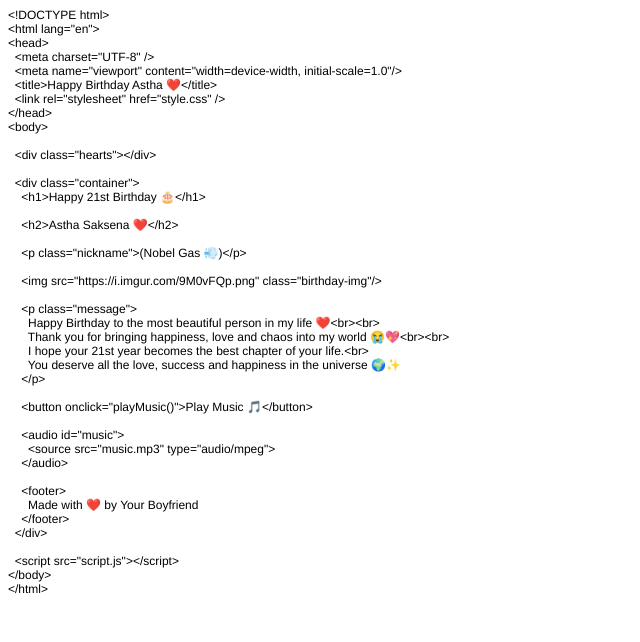
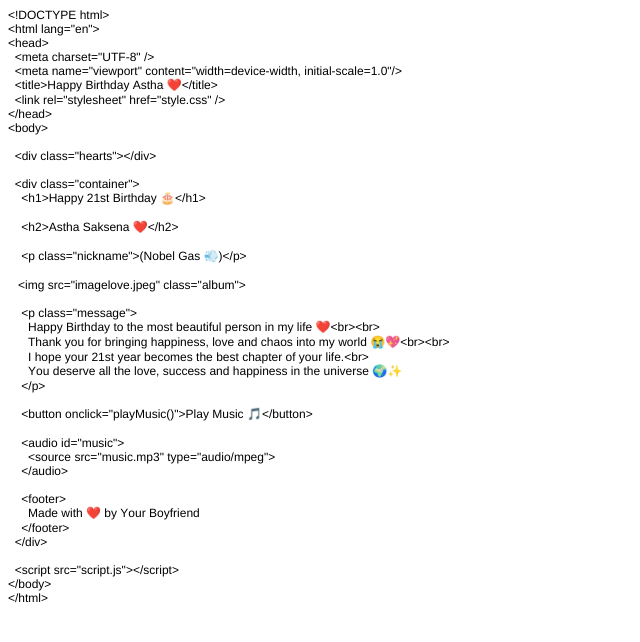
Before and after one commit to prince373936-art/astha-birthday, a plain HTML site: page index.html in a window 1280 px wide. Shown: the whole page, without its empty margins (0-640 px from the left). Drawn offline with Linux system fonts and the light colour scheme.

Commit message:
Add files via upload

```diff
--- a/index.html
+++ b/index.html
@@ -7,52 +7,54 @@
   <meta name="Generator" content="Cocoa HTML Writer">
   <meta name="CocoaVersion" content="2299.77">
   <style type="text/css">
-    p.p1 {margin: 0.0px 0.0px 0.0px 0.0px; font: 12.0px Helvetica}
-    p.p2 {margin: 0.0px 0.0px 0.0px 0.0px; font: 12.0px Helvetica; min-height: 14.0px}
+    p.p1 {margin: 0.0px 0.0px 0.0px 0.0px; font: 12.0px Helvetica; -webkit-text-stroke: #000000}
+    p.p2 {margin: 0.0px 0.0px 0.0px 0.0px; font: 12.0px Helvetica; -webkit-text-stroke: #000000; min-height: 14.0px}
+    span.s1 {font-kerning: none}
+    span.s2 {font: 12.0px 'Apple Color Emoji'; font-kerning: none}
   </style>
 </head>
 <body>
-<p class="p1">&lt;!DOCTYPE html&gt;</p>
-<p class="p1">&lt;html lang="en"&gt;</p>
-<p class="p1">&lt;head&gt;</p>
-<p class="p1"><span class="Apple-converted-space">  </span>&lt;meta charset="UTF-8" /&gt;</p>
-<p class="p1"><span class="Apple-converted-space">  </span>&lt;meta name="viewport" content="width=device-width, initial-scale=1.0"/&gt;</p>
-<p class="p1"><span class="Apple-converted-space">  </span>&lt;title&gt;Happy Birthday Astha ❤️&lt;/title&gt;</p>
-<p class="p1"><span class="Apple-converted-space">  </span>&lt;link rel="stylesheet" href="style.css" /&gt;</p>
-<p class="p1">&lt;/head&gt;</p>
-<p class="p1">&lt;body&gt;</p>
-<p class="p2"><br></p>
-<p class="p1"><span class="Apple-converted-space">  </span>&lt;div class="hearts"&gt;&lt;/div&gt;</p>
-<p class="p2"><br></p>
-<p class="p1"><span class="Apple-converted-space">  </span>&lt;div class="container"&gt;</p>
-<p class="p1"><span class="Apple-converted-space">    </span>&lt;h1&gt;Happy 21st Birthday 🎂&lt;/h1&gt;</p>
-<p class="p2"><br></p>
-<p class="p1"><span class="Apple-converted-space">    </span>&lt;h2&gt;Astha Saksena ❤️&lt;/h2&gt;</p>
-<p class="p2"><br></p>
-<p class="p1"><span class="Apple-converted-space">    </span>&lt;p class="nickname"&gt;(Nobel Gas 💨)&lt;/p&gt;</p>
-<p class="p2"><br></p>
-<p class="p1"><span class="Apple-converted-space">    </span>&lt;img src="https://i.imgur.com/9M0vFQp.png" class="birthday-img"/&gt;</p>
-<p class="p2"><br></p>
-<p class="p1"><span class="Apple-converted-space">    </span>&lt;p class="message"&gt;</p>
-<p class="p1"><span class="Apple-converted-space">      </span>Happy Birthday to the most beautiful person in my life ❤️&lt;br&gt;&lt;br&gt;</p>
-<p class="p1"><span class="Apple-converted-space">      </span>Thank you for bringing happiness, love and chaos into my world 😭💖&lt;br&gt;&lt;br&gt;</p>
-<p class="p1"><span class="Apple-converted-space">      </span>I hope your 21st year becomes the best chapter of your life.&lt;br&gt;</p>
-<p class="p1"><span class="Apple-converted-space">      </span>You deserve all the love, success and happiness in the universe 🌍✨</p>
-<p class="p1"><span class="Apple-converted-space">    </span>&lt;/p&gt;</p>
-<p class="p2"><br></p>
-<p class="p1"><span class="Apple-converted-space">    </span>&lt;button onclick="playMusic()"&gt;Play Music 🎵&lt;/button&gt;</p>
-<p class="p2"><br></p>
-<p class="p1"><span class="Apple-converted-space">    </span>&lt;audio id="music"&gt;</p>
-<p class="p1"><span class="Apple-converted-space">      </span>&lt;source src="music.mp3" type="audio/mpeg"&gt;</p>
-<p class="p1"><span class="Apple-converted-space">    </span>&lt;/audio&gt;</p>
-<p class="p2"><br></p>
-<p class="p1"><span class="Apple-converted-space">    </span>&lt;footer&gt;</p>
-<p class="p1"><span class="Apple-converted-space">      </span>Made with ❤️ by Your Boyfriend</p>
-<p class="p1"><span class="Apple-converted-space">    </span>&lt;/footer&gt;</p>
-<p class="p1"><span class="Apple-converted-space">  </span>&lt;/div&gt;</p>
-<p class="p2"><br></p>
-<p class="p1"><span class="Apple-converted-space">  </span>&lt;script src="script.js"&gt;&lt;/script&gt;</p>
-<p class="p1">&lt;/body&gt;</p>
-<p class="p1">&lt;/html&gt;</p>
+<p class="p1"><span class="s1">&lt;!DOCTYPE html&gt;</span></p>
+<p class="p1"><span class="s1">&lt;html lang="en"&gt;</span></p>
+<p class="p1"><span class="s1">&lt;head&gt;</span></p>
+<p class="p1"><span class="s1"><span class="Apple-converted-space">  </span>&lt;meta charset="UTF-8" /&gt;</span></p>
+<p class="p1"><span class="s1"><span class="Apple-converted-space">  </span>&lt;meta name="viewport" content="width=device-width, initial-scale=1.0"/&gt;</span></p>
+<p class="p1"><span class="s1"><span class="Apple-converted-space">  </span>&lt;title&gt;Happy Birthday Astha </span><span class="s2">❤️</span><span class="s1">&lt;/title&gt;</span></p>
+<p class="p1"><span class="s1"><span class="Apple-converted-space">  </span>&lt;link rel="stylesheet" href="style.css" /&gt;</span></p>
+<p class="p1"><span class="s1">&lt;/head&gt;</span></p>
+<p class="p1"><span class="s1">&lt;body&gt;</span></p>
+<p class="p2"><span class="s1"></span><br></p>
+<p class="p1"><span class="s1"><span class="Apple-converted-space">  </span>&lt;div class="hearts"&gt;&lt;/div&gt;</span></p>
+<p class="p2"><span class="s1"></span><br></p>
+<p class="p1"><span class="s1"><span class="Apple-converted-space">  </span>&lt;div class="container"&gt;</span></p>
+<p class="p1"><span class="s1"><span class="Apple-converted-space">    </span>&lt;h1&gt;Happy 21st Birthday </span><span class="s2">🎂</span><span class="s1">&lt;/h1&gt;</span></p>
+<p class="p2"><span class="s1"></span><br></p>
+<p class="p1"><span class="s1"><span class="Apple-converted-space">    </span>&lt;h2&gt;Astha Saksena </span><span class="s2">❤️</span><span class="s1">&lt;/h2&gt;</span></p>
+<p class="p2"><span class="s1"></span><br></p>
+<p class="p1"><span class="s1"><span class="Apple-converted-space">    </span>&lt;p class="nickname"&gt;(Nobel Gas </span><span class="s2">💨</span><span class="s1">)&lt;/p&gt;</span></p>
+<p class="p2"><span class="s1"></span><br></p>
+<p class="p1"><span class="s1"><span class="Apple-converted-space">   </span>&lt;img src="imagelove.jpeg" class="album"&gt;</span></p>
+<p class="p2"><span class="s1"></span><br></p>
+<p class="p1"><span class="s1"><span class="Apple-converted-space">    </span>&lt;p class="message"&gt;</span></p>
+<p class="p1"><span class="s1"><span class="Apple-converted-space">      </span>Happy Birthday to the most beautiful person in my life </span><span class="s2">❤️</span><span class="s1">&lt;br&gt;&lt;br&gt;</span></p>
+<p class="p1"><span class="s1"><span class="Apple-converted-space">      </span>Thank you for bringing happiness, love and chaos into my world </span><span class="s2">😭💖</span><span class="s1">&lt;br&gt;&lt;br&gt;</span></p>
+<p class="p1"><span class="s1"><span class="Apple-converted-space">      </span>I hope your 21st year becomes the best chapter of your life.&lt;br&gt;</span></p>
+<p class="p1"><span class="s1"><span class="Apple-converted-space">      </span>You deserve all the love, success and happiness in the universe </span><span class="s2">🌍✨</span></p>
+<p class="p1"><span class="s1"><span class="Apple-converted-space">    </span>&lt;/p&gt;</span></p>
+<p class="p2"><span class="s1"></span><br></p>
+<p class="p1"><span class="s1"><span class="Apple-converted-space">    </span>&lt;button onclick="playMusic()"&gt;Play Music </span><span class="s2">🎵</span><span class="s1">&lt;/button&gt;</span></p>
+<p class="p2"><span class="s1"></span><br></p>
+<p class="p1"><span class="s1"><span class="Apple-converted-space">    </span>&lt;audio id="music"&gt;</span></p>
+<p class="p1"><span class="s1"><span class="Apple-converted-space">      </span>&lt;source src="music.mp3" type="audio/mpeg"&gt;</span></p>
+<p class="p1"><span class="s1"><span class="Apple-converted-space">    </span>&lt;/audio&gt;</span></p>
+<p class="p2"><span class="s1"></span><br></p>
+<p class="p1"><span class="s1"><span class="Apple-converted-space">    </span>&lt;footer&gt;</span></p>
+<p class="p1"><span class="s1"><span class="Apple-converted-space">      </span>Made with </span><span class="s2">❤️</span><span class="s1"> by Your Boyfriend</span></p>
+<p class="p1"><span class="s1"><span class="Apple-converted-space">    </span>&lt;/footer&gt;</span></p>
+<p class="p1"><span class="s1"><span class="Apple-converted-space">  </span>&lt;/div&gt;</span></p>
+<p class="p2"><span class="s1"></span><br></p>
+<p class="p1"><span class="s1"><span class="Apple-converted-space">  </span>&lt;script src="script.js"&gt;&lt;/script&gt;</span></p>
+<p class="p1"><span class="s1">&lt;/body&gt;</span></p>
+<p class="p1"><span class="s1">&lt;/html&gt;</span></p>
 </body>
 </html>
```
Also changed, not shown: imagelove.jpeg (added).
